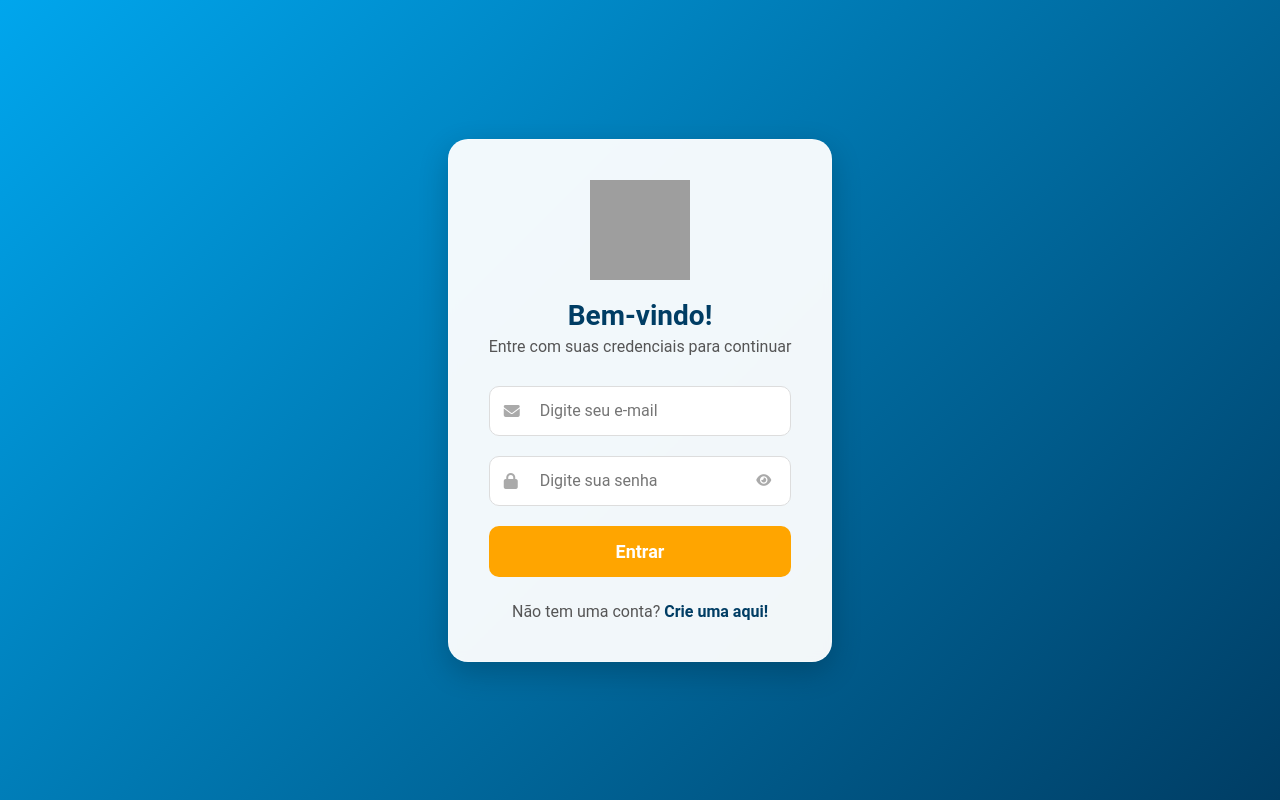
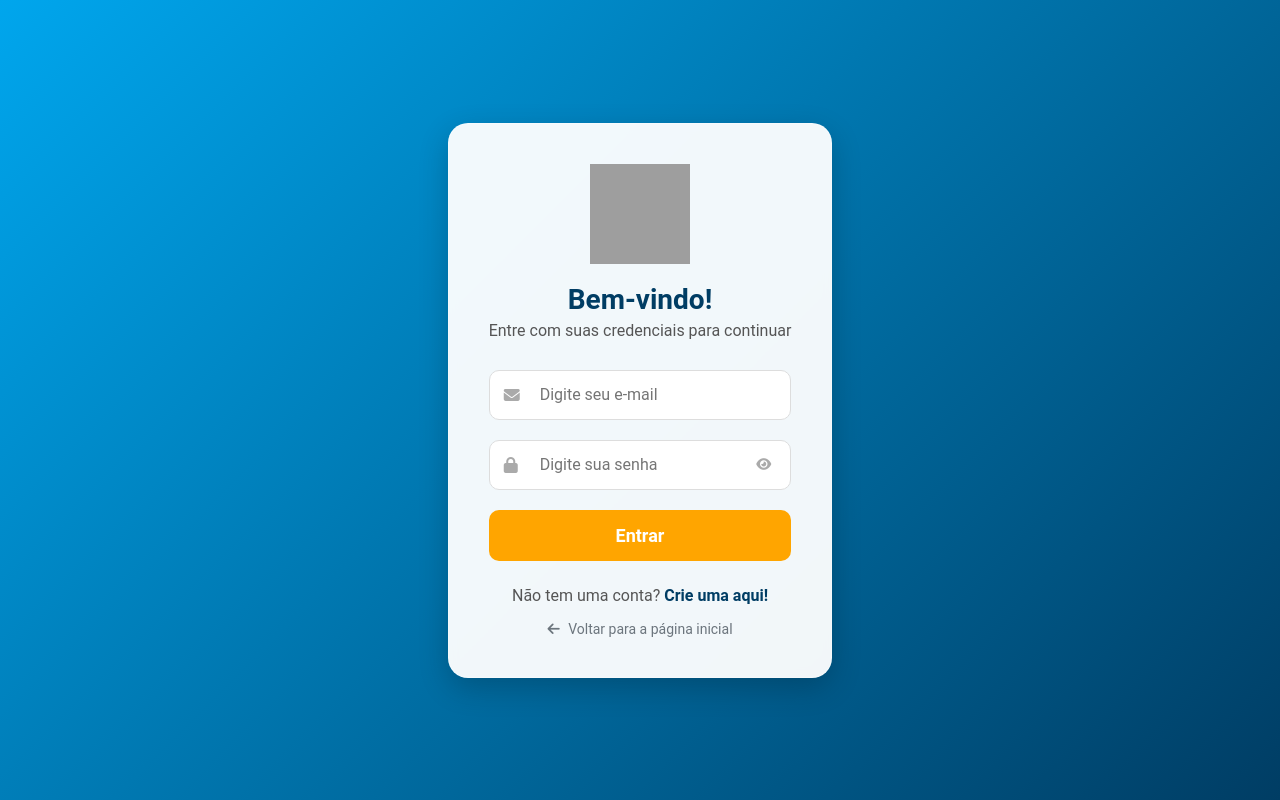
Before and after one commit to felipetaua/vagasProject, a PHP site: page /login.php in a window 1280 px wide. Run offline with PHP 8.4, Linux system fonts and the light colour scheme; grey boxes are pictures that could not be loaded.

Commit message:
criando um botão de voltar para tela inicial

```diff
--- a/css/styleLogin.css
+++ b/css/styleLogin.css
@@ -136,6 +136,28 @@ body {
     text-decoration: underline;
 }
 
+.home-link {
+    text-align: center;
+    margin-top: 16px;
+    font-size: 14px;
+}
+
+.home-link a {
+    color: #6c757d;
+    text-decoration: none;
+    transition: color 0.3s ease;
+}
+
+.home-link a:hover {
+    color: #007bff;
+    text-decoration: underline;
+}
+
+.home-link a i {
+    margin-right: 5px;
+}
+
+
 /* --- Responsividade para Celulares --- */
 @media (max-width: 500px) {
     .login-card {
--- a/login.php
+++ b/login.php
@@ -58,6 +58,9 @@
             <p class="cadastro-link">
                 Não tem uma conta? <a href="cadastro.php">Crie uma aqui!</a>
             </p>
+            <p class="home-link">
+                <a href="index.php"><i class="fas fa-arrow-left"></i> Voltar para a página inicial</a>
+            </p>
         </div>
     </main>
 
```
